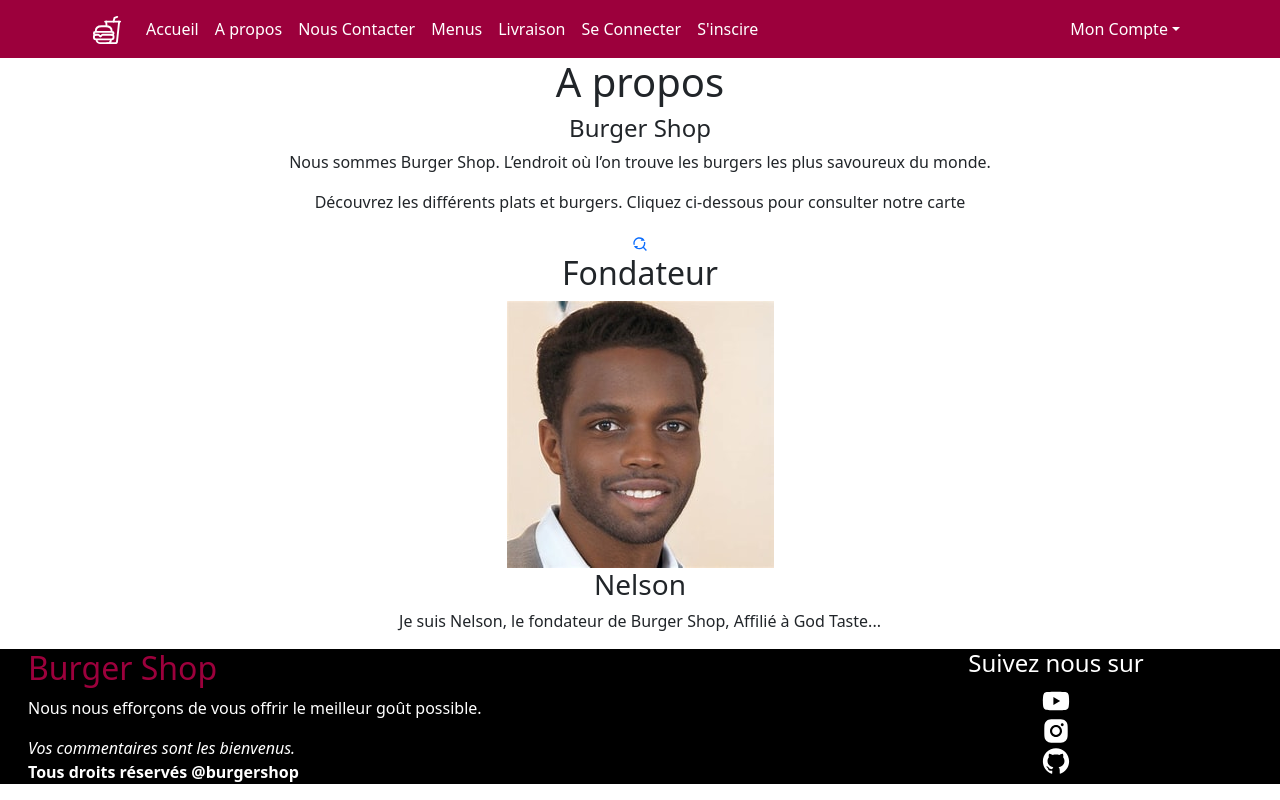
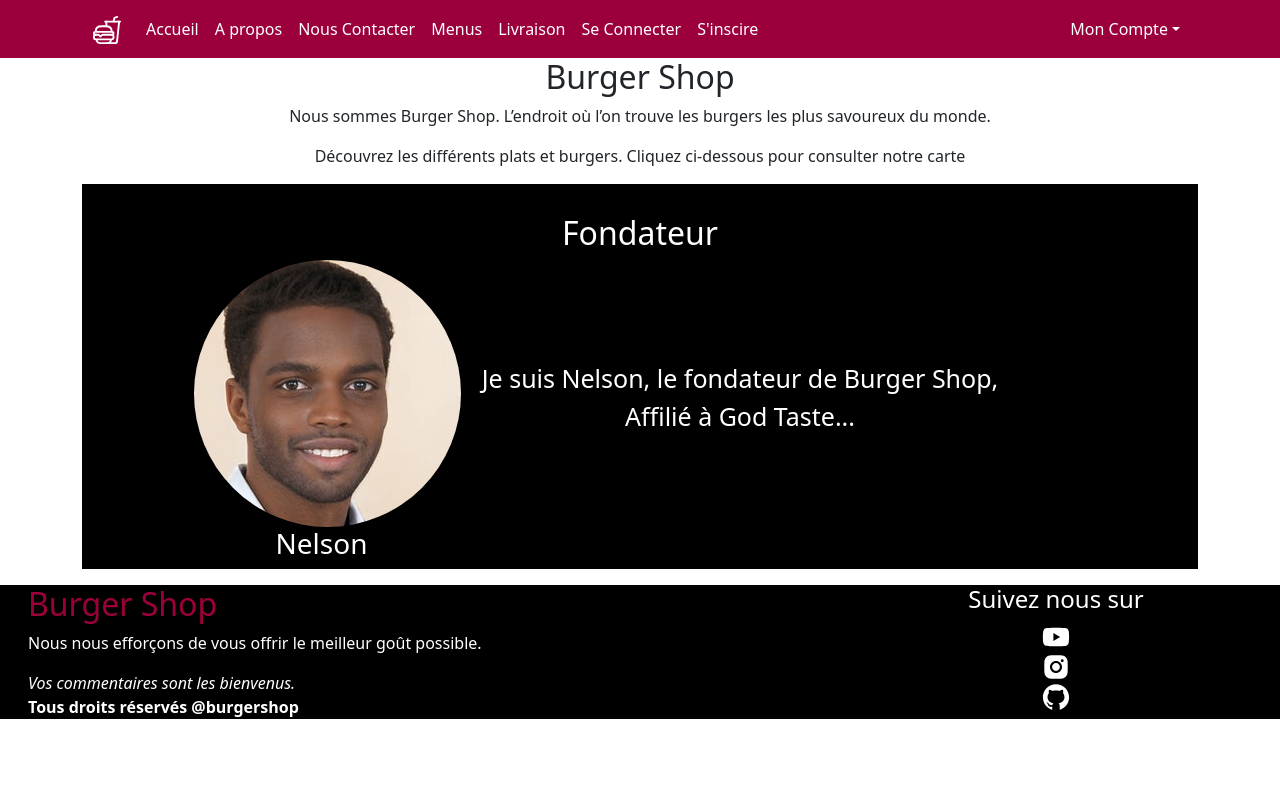
Before and after one commit to laminesadiki/final-project-ibm, a React (Create React App) app: page /about in a window 1280 px wide. Built offline with nearby package versions, Linux system fonts and the light colour scheme.

Commit message:
feat: finish about page

```diff
--- a/src/pages/About/About.js
+++ b/src/pages/About/About.js
@@ -3,11 +3,10 @@
 import { RiFindReplaceLine } from "react-icons/ri";
 const About = () => {
   return (
-    <section className="about">
+    <section className="about container">
       <main>
-        <h1>A propos</h1>
-        <article>
-          <h4>Burger Shop</h4>
+        <article className="">
+          <h2>Burger Shop</h2>
           <p>
             Nous sommes Burger Shop. L’endroit où l’on trouve les burgers les
             plus savoureux du monde.
@@ -16,19 +15,16 @@
             Découvrez les différents plats et burgers. Cliquez ci-dessous pour
             consulter notre carte
           </p>
-          <Link to="/">
-            <RiFindReplaceLine />
-          </Link>
         </article>
-        <div>
-          <h2>Fondateur</h2>
-          <article>
-            <div>
-              <img src={"assets/skj.jpg"} alt="Fondateur" />
+        <div className="container bg-black text-white">
+          <h2 style={{paddingTop: "30px" }}>Fondateur</h2>
+          <article className="row">
+            <div className="col-md-3" style={{marginLeft: "100px"}}>
+              <img src={"assets/skj.jpg"} alt="Fondateur" style={{borderRadius: "50%"}}/>
               <h3>Nelson</h3>
             </div>
-            <p>
-              Je suis Nelson, le fondateur de Burger Shop, Affilié à God
+            <p className="col-md-6" style={{marginTop: "100px", fontSize: "25px"}} >
+              Je suis Nelson, le fondateur de Burger Shop, <br/> Affilié à God
               Taste...
             </p>
           </article>
```
